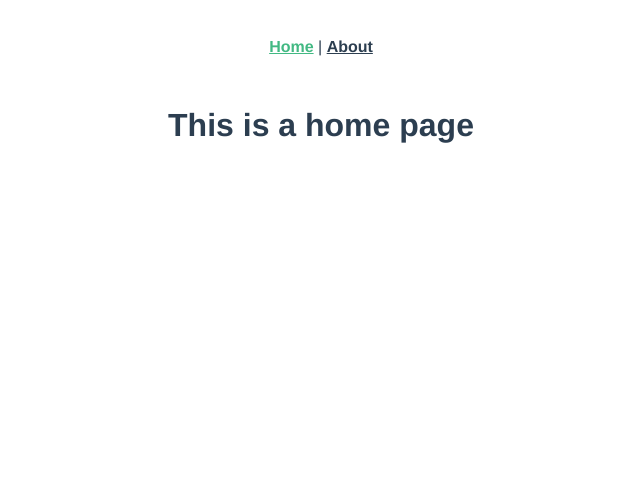
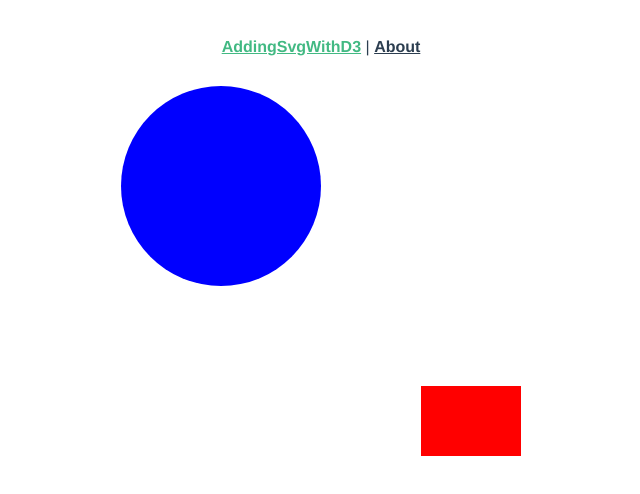
Before and after one commit to iberkut/d3-vue, a Vue app: page / in a window 1280 px wide. Shown: the top 494 px of the page, without its empty margins (319-959 px from the left). Built offline with nearby package versions, Linux system fonts and the light colour scheme.

Commit message:
add svg with d3

```diff
--- a/public/index.html
+++ b/public/index.html
@@ -13,5 +13,6 @@
     </noscript>
     <div id="app"></div>
     <!-- built files will be auto injected -->
+    <script src="https://d3js.org/d3.v5.min.js"></script>
   </body>
 </html>
--- a/src/App.vue
+++ b/src/App.vue
@@ -1,7 +1,7 @@
 <template>
   <div id="app">
     <div id="nav">
-      <router-link to="/">Home</router-link> |
+      <router-link to="/">AddingSvgWithD3</router-link> |
       <router-link to="/about">About</router-link>
     </div>
     <router-view/>
--- /dev/null
+++ b/src/pages/AddingSvgWithD3.vue
@@ -0,0 +1,27 @@
+<template>
+  <div class="home">
+  </div>
+</template>
+
+<script>
+  export default {
+    mounted() {
+      const svg = d3.select('.home').append('svg')
+        .attr('width', 400)
+        .attr('height', 400)
+
+      const circle = svg.append('circle')
+        .attr('cx', 100)
+        .attr('cy', 100)
+        .attr('r', 100)
+        .attr('fill', 'blue')
+
+      const rect = svg.append('rect')
+        .attr('x', 300)
+        .attr('y', 300)
+        .attr('width', 100)
+        .attr('height', 70)
+        .attr('fill', 'red')
+    }
+  }
+</script>
--- a/src/pages/Home.vue
+++ /dev/null
@@ -1,10 +0,0 @@
-<template>
-  <div class="home">
-    <h1>This is a home page</h1>
-  </div>
-</template>
-
-<script>
-export default {
-}
-</script>
--- a/src/router.js
+++ b/src/router.js
@@ -1,6 +1,6 @@
 import Vue from 'vue'
 import Router from 'vue-router'
-import Home from './pages/Home.vue'
+import AddingSvgWithD3 from './pages/AddingSvgWithD3.vue'
 import About from './pages/About.vue'
 
 Vue.use(Router)
@@ -9,8 +9,8 @@ export default new Router({
   routes: [
     {
       path: '/',
-      name: 'home',
-      component: Home
+      name: 'AddingSvgWithD3',
+      component: AddingSvgWithD3
     },
     {
       path: '/about',
```
